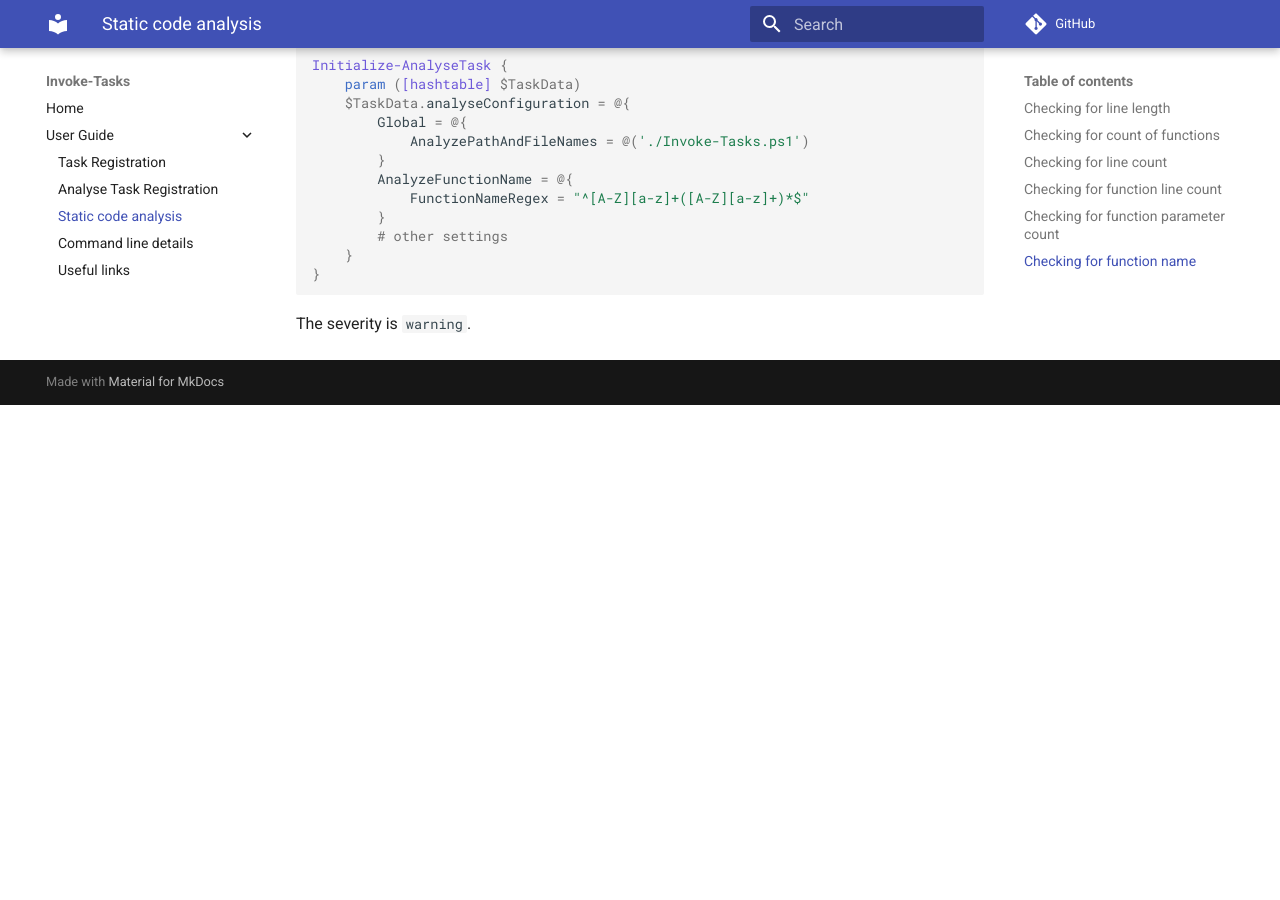
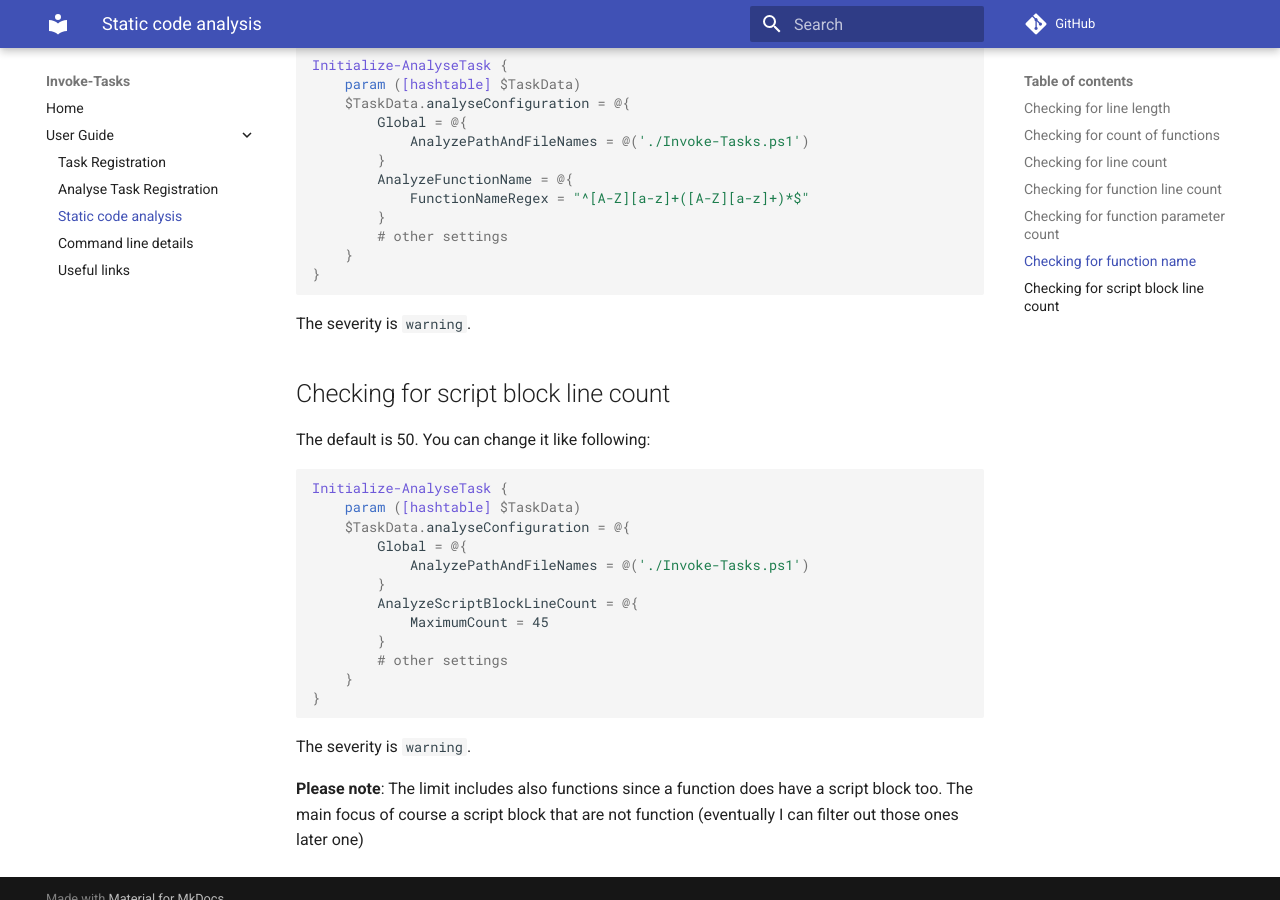
Before and after one commit to thomas-lehmann-private/Invoke-Tasks, an MkDocs documentation site: the page built from docs/static-code-analysis.md, in a window 1280 px wide and 900 px high, scrolled down 2487 px. Built offline with MkDocs 1.6.1 and Material for MkDocs 9.7.7, drawn with Linux system fonts in a browser that asks for light colours; comment, search, counter and statistics services are not loaded; before the commit the page ends 2892 px from its top, so only the background shows below that; some of the changed text lies outside the part shown.

Commit message:
- Analyse Task for line count of script blocks - Little refactoring in names

````diff
--- a/docs/static-code-analysis.md
+++ b/docs/static-code-analysis.md
@@ -32,7 +32,7 @@ Initialize-AnalyseTask {
             AnalyzePathAndFileNames = @('./Invoke-Tasks.ps1')
         }
         AnalyzeFunctionCount = @{
-            MaximumFunctionCount = 30
+            MaximumCount = 30
         }
         # other settings
     }
@@ -52,7 +52,7 @@ Initialize-AnalyseTask {
             AnalyzePathAndFileNames = @('./Invoke-Tasks.ps1')
         }
         AnalyzeLineCount = @{
-            MaximumLineCount = 500
+            MaximumCount = 500
         }
         # other settings
     }
@@ -72,13 +72,14 @@ Initialize-AnalyseTask {
             AnalyzePathAndFileNames = @('./Invoke-Tasks.ps1')
         }
         AnalyzeFunctionLineCount = @{
-            MaximumFunctionLineCount = 45
+            MaximumCount = 45
         }
         # other settings
     }
 }
 ```
 The severity is `warning`.
+
 
 ## Checking for function parameter count
 
@@ -92,7 +93,7 @@ Initialize-AnalyseTask {
             AnalyzePathAndFileNames = @('./Invoke-Tasks.ps1')
         }
         AnalyzeFunctionParameterCount = @{
-            MaximumFunctionParameterCount = 2
+            MaximumCount = 2
         }
         # other settings
     }
@@ -126,3 +127,28 @@ Initialize-AnalyseTask {
 ```
 
 The severity is `warning`.
+
+## Checking for script block line count
+
+The default is 50. You can change it like following:
+
+```powershell
+Initialize-AnalyseTask {
+    param ([hashtable] $TaskData)
+    $TaskData.analyseConfiguration = @{
+        Global = @{
+            AnalyzePathAndFileNames = @('./Invoke-Tasks.ps1')
+        }
+        AnalyzeScriptBlockLineCount = @{
+            MaximumCount = 45
+        }
+        # other settings
+    }
+}
+```
+The severity is `warning`.
+
+**Please note**: The limit includes also functions since
+a function does have a script block too. The main focus
+of course a script block that are not function (eventually
+I can filter out those ones later one)
````
Also changed, not shown: other parts of docs/static-code-analysis.md (+1 -1 lines), 5 other files.
